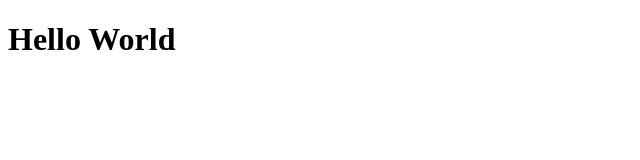
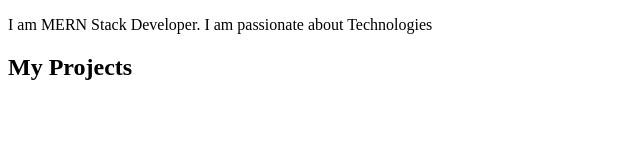
Before and after one commit to yellasai/yellasai.github.io, a plain HTML site: page index.html in a window 1280 px wide. Shown: the whole page, without its empty margins (0-640 px from the left). Drawn offline with Linux system fonts and the light colour scheme.

Commit message:
Update index.html

```diff
--- a/index.html
+++ b/index.html
@@ -6,8 +6,13 @@
     <title>Document</title>
 </head>
 <body>
-    <h1>Hello World
-    </h1>
-    <a href="Facebook/"></a>
+    <div>
+    <p>I am MERN Stack Developer. I am passionate about Technologies </p>
+        </div>
+    <div class="sub">
+        <h2>My Projects</h2>
+        <a href="https://yellasai.github.io/Facebook/sir.html><a>
+
+
 </body>
 </html>
```
